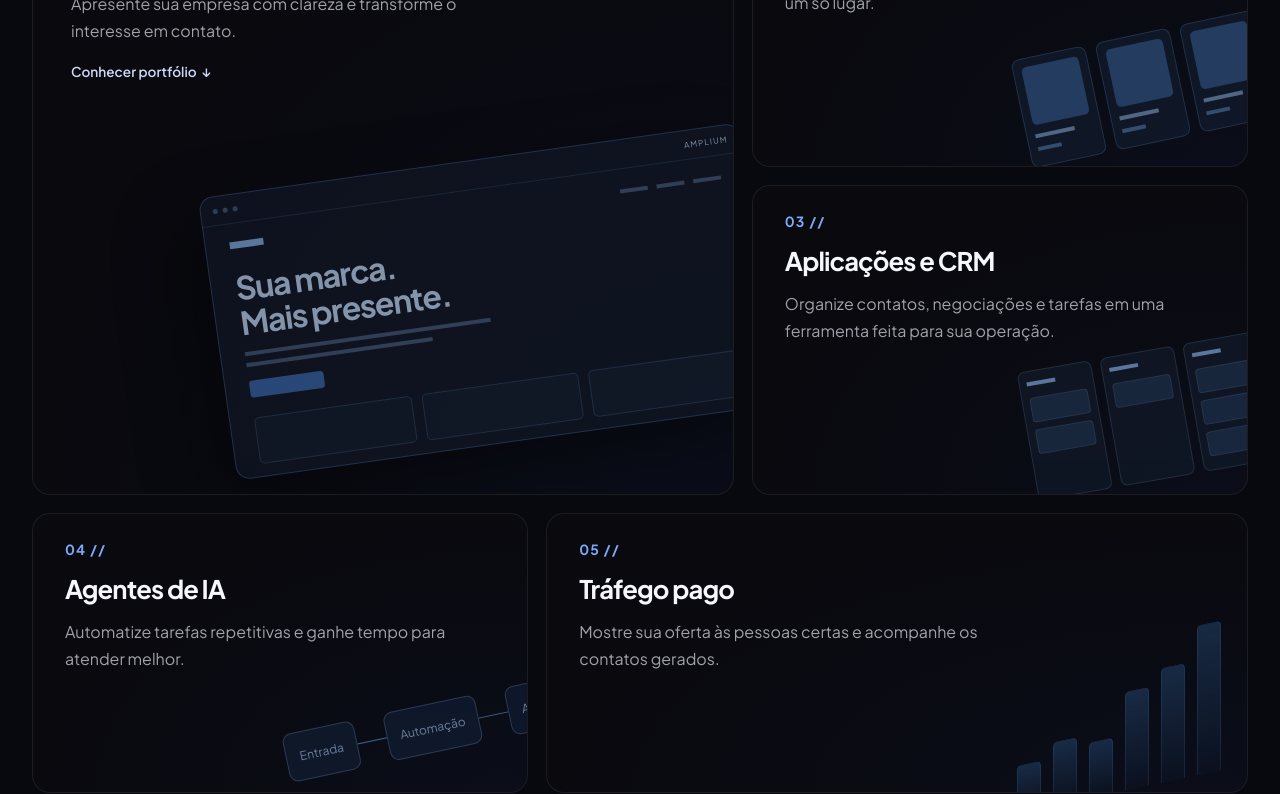
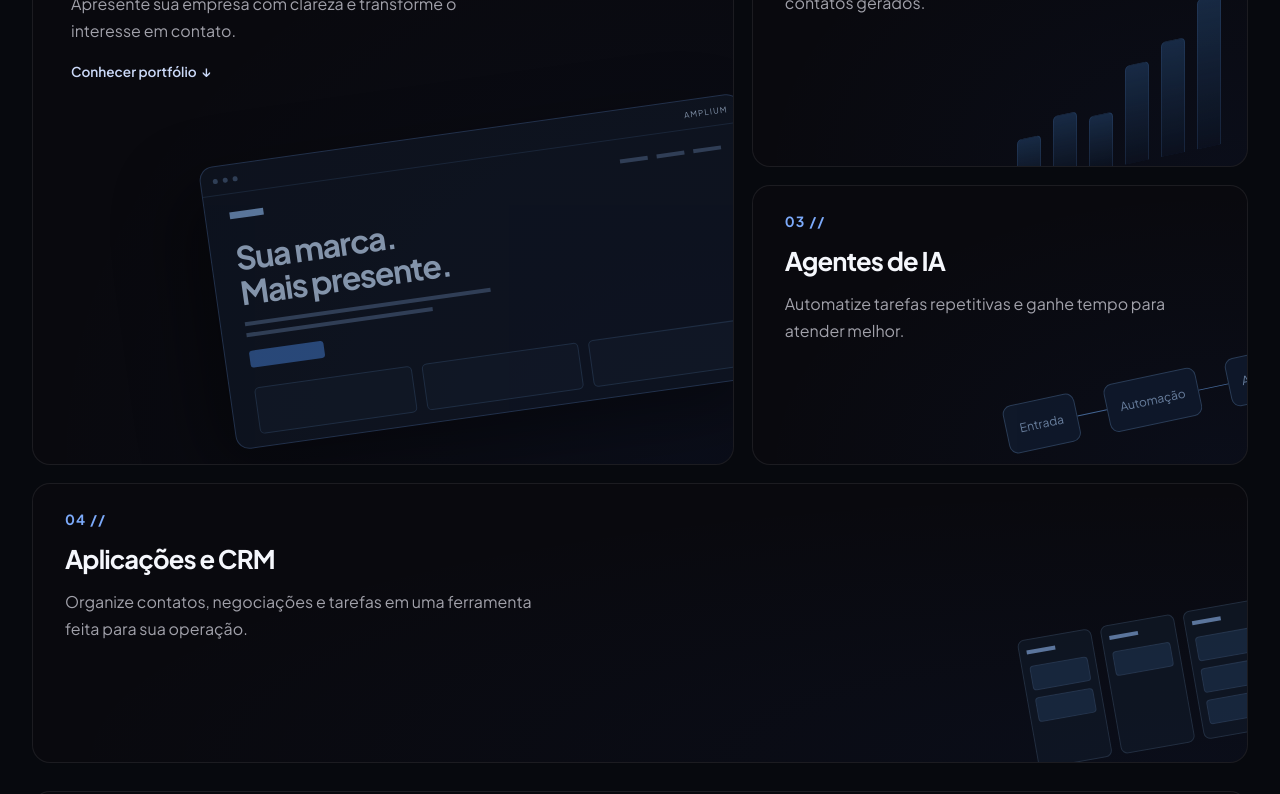
Before and after one commit to FranciscoNetoLima/amplium, a React (Vite) app: page / in a window 1280 px wide. Shown: the part 1320-2114 px from the top of the page. Built offline with nearby package versions, Linux system fonts and the light colour scheme.

Commit message:
refactor: reorder services and remove ecommerce offering

```diff
--- a/index.html
+++ b/index.html
@@ -22,7 +22,7 @@
     <meta property="og:type" content="website" />
     <meta
       name="description"
-      content="Sites, landing pages, e-commerce, sistemas e automações para ampliar as possibilidades do seu negócio."
+      content="Sites, landing pages, CRM, agentes de IA e tráfego pago para ampliar as possibilidades do seu negócio."
     />
     <link
       rel="preload"
--- a/services.css
+++ b/services.css
@@ -110,17 +110,18 @@
 .service-card--sites p {
   max-width: 400px;
 }
-.service-card--commerce,
-.service-card--crm {
+.service-card--ads,
+.service-card--automation {
   grid-column: span 5;
+}
+.service-card--ads {
   min-height: 310px;
 }
 .service-card--automation {
-  grid-column: span 5;
   min-height: 280px;
 }
-.service-card--ads {
-  grid-column: span 7;
+.service-card--crm {
+  grid-column: 1 / -1;
   min-height: 280px;
 }
 .service-card--automation p,
@@ -233,39 +234,6 @@
   border-radius: 5px;
   background: #75658c10;
 }
-.commerce-preview {
-  display: flex;
-  gap: 10px;
-  right: -20px;
-  bottom: 22px;
-  transform: rotate(-12deg);
-}
-.commerce-preview > div {
-  width: 76px;
-  height: 110px;
-  padding: 8px;
-  border: 1px solid #9380bf66;
-  border-radius: 8px;
-  background: #232032;
-}
-.commerce-preview span {
-  display: block;
-  height: 59px;
-  border-radius: 5px;
-  background: #69568c;
-}
-.commerce-preview i,
-.commerce-preview b {
-  display: block;
-  width: 40px;
-  height: 4px;
-  margin-top: 9px;
-  background: #a493c7;
-}
-.commerce-preview b {
-  width: 24px;
-  background: #766292;
-}
 .crm-preview {
   display: flex;
   gap: 9px;
@@ -358,11 +326,12 @@
   .service-card--sites {
     padding: 32px;
   }
-  .service-card--commerce,
-  .service-card--crm,
   .service-card--automation,
   .service-card--ads {
     grid-column: auto;
+  }
+  .service-card--crm {
+    grid-column: 1 / -1;
   }
   .service-card--sites {
     grid-column: 1 / -1;
@@ -388,7 +357,6 @@
   }
   .service-card,
   .service-card--sites,
-  .service-card--commerce,
   .service-card--crm,
   .service-card--automation,
   .service-card--ads {
@@ -400,7 +368,6 @@
   .service-card--sites {
     min-height: 470px;
   }
-  .service-card--commerce,
   .service-card--crm,
   .service-card--ads {
     min-height: 335px;
--- a/src/components/Hero.jsx
+++ b/src/components/Hero.jsx
@@ -79,10 +79,6 @@ export default function Hero() {
             {t('TRÁFEGO PAGO ')}
             <b aria-hidden="true">✦</b>
           </span>
-          <span className="marquee-item">
-            {t('E-COMMERCE ')}
-            <b aria-hidden="true">✦</b>
-          </span>
         </div>
       </div>
     </>
--- a/src/components/Navbar.jsx
+++ b/src/components/Navbar.jsx
@@ -3,12 +3,11 @@ import { t, useLanguage, localizedWhatsApp } from '../i18n.js';
 import LanguageSwitch from './LanguageSwitch.jsx';
 
 const services = [
-  ['servico-sites', 'Sites', 'Apresente melhor sua empresa.'],
-  ['servico-landing-pages', 'Landing pages', 'Transforme interesse em contatos.'],
-  ['servico-e-commerce', 'E-commerce', 'Facilite suas vendas online.'],
-  ['servico-aplicacoes-crm', 'Aplicações e CRM', 'Organize a operação e as vendas.'],
-  ['servico-automacoes-ia', 'Agentes de IA', 'Agilize tarefas e atendimento.'],
-  ['servico-trafego-pago', 'Tráfego pago', 'Alcance potenciais clientes.'],
+  ['servico-sites', 'Sites', 'Apresente melhor sua empresa.', 0],
+  ['servico-landing-pages', 'Landing pages', 'Transforme interesse em contatos.', 1],
+  ['servico-trafego-pago', 'Tráfego pago', 'Alcance potenciais clientes.', 5],
+  ['servico-automacoes-ia', 'Agentes de IA', 'Agilize tarefas e atendimento.', 4],
+  ['servico-aplicacoes-crm', 'Aplicações e CRM', 'Organize a operação e as vendas.', 3],
 ];
 
 function ServiceIcon({ index }) {
@@ -134,10 +133,10 @@ export default function Navbar() {
               </button>
               <div className="nav-solutions-panel" id="nav-solutions-panel" hidden={!solutionsOpen}>
                 <ul>
-                  {services.map(([id, name, benefit], index) => (
+                  {services.map(([id, name, benefit, icon]) => (
                     <li key={id}>
                       <a href={'#' + id} onClick={() => setSolutionsOpen(false)}>
-                        <ServiceIcon index={index} />
+                        <ServiceIcon index={icon} />
                         <span className="nav-service-copy">
                           <strong>{t(name)}</strong>
                           <span>{t(benefit)}</span>
--- a/src/components/Services.jsx
+++ b/src/components/Services.jsx
@@ -56,30 +56,36 @@ export default function Services() {
               {t('Conhecer portfólio')} <span aria-hidden="true">↓</span>
             </a>
           </article>
-          <article id="servico-e-commerce" className="service-card service-card--commerce reveal">
+          <article id="servico-trafego-pago" className="service-card service-card--ads reveal">
             <span className="service-number">02 //</span>
-            <h3>{t('E-commerce')}</h3>
-            <p>{t('Venda online com produtos, pagamentos e pedidos em um só lugar.')}</p>
-            <div className="service-visual commerce-preview" aria-hidden="true">
-              <div>
-                <span></span>
-                <i></i>
-                <b></b>
-              </div>
-              <div>
-                <span></span>
-                <i></i>
-                <b></b>
-              </div>
-              <div>
-                <span></span>
-                <i></i>
-                <b></b>
-              </div>
+            <h3>{t('Tráfego pago')}</h3>
+            <p>{t('Mostre sua oferta às pessoas certas e acompanhe os contatos gerados.')}</p>
+            <div className="service-visual ads-preview" aria-hidden="true">
+              <span></span>
+              <span></span>
+              <span></span>
+              <span></span>
+              <span></span>
+              <span></span>
+            </div>
+          </article>
+          <article
+            id="servico-automacoes-ia"
+            className="service-card service-card--automation reveal"
+          >
+            <span className="service-number">03 //</span>
+            <h3>{t('Agentes de IA')}</h3>
+            <p>{t('Automatize tarefas repetitivas e ganhe tempo para atender melhor.')}</p>
+            <div className="service-visual automation-preview" aria-hidden="true">
+              <span>{t('Entrada')}</span>
+              <i></i>
+              <span>{t('Automação')}</span>
+              <i></i>
+              <span>{t('Ação')}</span>
             </div>
           </article>
           <article id="servico-aplicacoes-crm" className="service-card service-card--crm reveal">
-            <span className="service-number">03 //</span>
+            <span className="service-number">04 //</span>
             <h3>{t('Aplicações e CRM')}</h3>
             <p>
               {t(
@@ -104,38 +110,10 @@ export default function Services() {
               </div>
             </div>
           </article>
-          <article
-            id="servico-automacoes-ia"
-            className="service-card service-card--automation reveal"
-          >
-            <span className="service-number">04 //</span>
-            <h3>{t('Agentes de IA')}</h3>
-            <p>{t('Automatize tarefas repetitivas e ganhe tempo para atender melhor.')}</p>
-            <div className="service-visual automation-preview" aria-hidden="true">
-              <span>{t('Entrada')}</span>
-              <i></i>
-              <span>{t('Automação')}</span>
-              <i></i>
-              <span>{t('Ação')}</span>
-            </div>
-          </article>
-          <article id="servico-trafego-pago" className="service-card service-card--ads reveal">
-            <span className="service-number">05 //</span>
-            <h3>{t('Tráfego pago')}</h3>
-            <p>{t('Mostre sua oferta às pessoas certas e acompanhe os contatos gerados.')}</p>
-            <div className="service-visual ads-preview" aria-hidden="true">
-              <span></span>
-              <span></span>
-              <span></span>
-              <span></span>
-              <span></span>
-              <span></span>
-            </div>
-          </article>
         </div>
         <article id="captacao" className="capture-card reveal" aria-labelledby="capture-heading">
           <div className="capture-copy">
-            <span className="service-number">06 //</span>
+            <span className="service-number">05 //</span>
             <span className="capture-label">{t('Para ampliar sua divulgação')}</span>
             <h3 id="capture-heading">{t('Da divulgação à negociação.')}</h3>
             <p className="capture-description">
--- a/src/components/Solutions.jsx
+++ b/src/components/Solutions.jsx
@@ -34,7 +34,7 @@ export default function Solutions() {
             </div>
             <div className="solutions-counter" aria-hidden="true">
               <span id="solution-current">01</span>
-              <span> / 07</span>
+              <span> / 06</span>
             </div>
           </div>
           <div className="solutions-viewport">
@@ -49,7 +49,7 @@ export default function Solutions() {
               <article
                 className="solution-card solution-web"
                 role="group"
-                aria-label={t('1 de 7: Conquistar confiança')}
+                aria-label={t('1 de 6: Conquistar confiança')}
               >
                 <div className="solution-art" aria-hidden="true">
                   <div className="solution-orbit"></div>
@@ -127,7 +127,7 @@ export default function Solutions() {
               <article
                 className="solution-card solution-landing"
                 role="group"
-                aria-label={t('2 de 7: Gerar oportunidades')}
+                aria-label={t('2 de 6: Gerar oportunidades')}
               >
                 <div className="solution-art" aria-hidden="true">
                   <div className="solution-orbit"></div>
@@ -203,87 +203,9 @@ export default function Solutions() {
                 </div>
               </article>
               <article
-                className="solution-card solution-commerce"
-                role="group"
-                aria-label={t('3 de 7: Facilitar a compra')}
-              >
-                <div className="solution-art" aria-hidden="true">
-                  <div className="solution-orbit"></div>
-                  <div className="solution-window">
-                    <div className="solution-chrome">
-                      <i></i>
-                      <i></i>
-                      <i></i>
-                      <span>{t('Sua loja')}</span>
-                    </div>
-                    <div className="solution-interface">
-                      <div className="solution-sidebar">
-                        <b>{t('A')}</b>
-                        <i></i>
-                        <i></i>
-                        <i></i>
-                      </div>
-                      <div className="solution-screen">
-                        <span className="solution-ui-label">{t('Jornada do cliente')}</span>
-                        <div className="solution-ui-content">
-                          <div className="solution-ui-tile">
-                            <i></i>
-                            <b>{t('Escolher e comprar')}</b>
-                            <span></span>
-                          </div>
-                          <div className="solution-ui-tile">
-                            <i></i>
-                            <b>{t('Acompanhar o pedido')}</b>
-                            <span></span>
-                          </div>
-                          <div className="solution-ui-chart">
-                            <i></i>
-                            <i></i>
-                            <i></i>
-                            <i></i>
-                            <i></i>
-                            <i></i>
-                          </div>
-                        </div>
-                      </div>
-                    </div>
-                  </div>
-                  <span className="solution-art-caption">{t('Facilitar a compra')}</span>
-                </div>
-                <div className="solution-copy">
-                  <div className="solution-meta">
-                    <span>{t('03 / Facilitar a compra')}</span>
-                    <span>{t('E-commerce')}</span>
-                  </div>
-                  <h3>{t('Loja virtual para vender online.')}</h3>
-                  <p className="solution-description">
-                    <strong>{t('Vender depende de trocar muitas mensagens?')}</strong>
-                    {t(
-                      ' Essa espera pode dificultar a compra. Reúna produtos, pagamento e pedidos para o cliente escolher e comprar com mais facilidade.',
-                    )}
-                  </p>
-                  <p className="solution-mobile-summary">
-                    {t('E-commerce com catálogo, pagamentos e pedidos em um só lugar.')}
-                  </p>
-                  <button type="button" className="solution-details" onClick={showDetail}>
-                    {t('Ver detalhes ')}
-                    <span aria-hidden="true">+</span>
-                  </button>
-                  <ul>
-                    <li>{t('Loja + pagamentos')}</li>
-                    <li>{t('Pedidos organizados')}</li>
-                    <li>{t('Atendimento conectado')}</li>
-                  </ul>
-                  <a href="#contato" className="solution-link">
-                    {t('Quero facilitar minhas vendas ')}
-                    <span aria-hidden="true">↗</span>
-                  </a>
-                </div>
-              </article>
-              <article
                 className="solution-card solution-crm"
                 role="group"
-                aria-label={t('4 de 7: Acompanhar negociações')}
+                aria-label={t('3 de 6: Acompanhar negociações')}
               >
                 <div className="solution-art" aria-hidden="true">
                   <div className="solution-orbit"></div>
@@ -330,7 +252,7 @@ export default function Solutions() {
                 </div>
                 <div className="solution-copy">
                   <div className="solution-meta">
-                    <span>{t('04 / Acompanhar negociações')}</span>
+                    <span>{t('03 / Acompanhar negociações')}</span>
                     <span>{t('CRM')}</span>
                   </div>
                   <h3>{t('CRM para organizar suas negociações.')}</h3>
@@ -363,7 +285,7 @@ export default function Solutions() {
               <article
                 className="solution-card solution-automation"
                 role="group"
-                aria-label={t('5 de 7: Agilizar o atendimento')}
+                aria-label={t('4 de 6: Agilizar o atendimento')}
               >
                 <div className="solution-art" aria-hidden="true">
                   <div className="solution-orbit"></div>
@@ -410,7 +332,7 @@ export default function Solutions() {
                 </div>
                 <div className="solution-copy">
                   <div className="solution-meta">
-                    <span>{t('05 / Agilizar o atendimento')}</span>
+                    <span>{t('04 / Agilizar o atendimento')}</span>
                     <span>{t('Agentes de IA')}</span>
                   </div>
                   <h3>{t('Agentes de IA para atendimento.')}</h3>
@@ -441,7 +363,7 @@ export default function Solutions() {
               <article
                 className="solution-card solution-ads"
                 role="group"
-                aria-label={t('6 de 7: Simplificar a operação')}
+                aria-label={t('5 de 6: Simplificar a operação')}
               >
                 <div className="solution-art" aria-hidden="true">
                   <div className="solution-orbit"></div>
@@ -488,7 +410,7 @@ export default function Solutions() {
                 </div>
                 <div className="solution-copy">
                   <div className="solution-meta">
-                    <span>{t('06 / Simplificar a operação')}</span>
+                    <span>{t('05 / Simplificar a operação')}</span>
                     <span>{t('Aplicações sob medida')}</span>
                   </div>
                   <h3>{t('Sistemas e automações sob medida.')}</h3>
@@ -523,7 +445,7 @@ export default function Solutions() {
               <article
                 className="solution-card solution-capture"
                 role="group"
-                aria-label={t('7 de 7: Decidir com clareza')}
+                aria-label={t('6 de 6: Decidir com clareza')}
               >
                 <div className="solution-art" aria-hidden="true">
                   <div className="solution-orbit"></div>
@@ -570,7 +492,7 @@ export default function Solutions() {
                 </div>
                 <div className="solution-copy">
                   <div className="solution-meta">
-                    <span>{t('07 / Decidir com clareza')}</span>
+                    <span>{t('06 / Decidir com clareza')}</span>
                     <span>{t('Dashboard')}</span>
                   </div>
                   <h3>{t('Painel de resultados do seu negócio.')}</h3>
--- a/src/i18n.js
+++ b/src/i18n.js
@@ -35,8 +35,8 @@ export function t(value) {
       : value.replace(reversePhrases, (key) => reverse[key]);
   if (english[text]) return value.replace(text, english[text]);
   if (/^Etapa \d de 3$/.test(text)) return text.replace('Etapa', 'Step').replace(' de ', ' of ');
-  if (/^\d de 7: /.test(text))
-    return text.replace(' de 7:', ' of 7:').replace(phrases, (key) => english[key]);
+  if (/^\d de 6: /.test(text))
+    return text.replace(' de 6:', ' of 6:').replace(phrases, (key) => english[key]);
   return value.replace(phrases, (key) => english[key]);
 }
 
@@ -67,8 +67,8 @@ function updateMetadata() {
       : 'Amplium — Tecnologia que amplia negócios';
   const description =
     language === 'en'
-      ? 'Websites, landing pages, e-commerce, systems and automation to expand your business possibilities.'
-      : 'Sites, landing pages, e-commerce, sistemas e automações para ampliar as possibilidades do seu negócio.';
+      ? 'Websites, landing pages, CRM, AI agents, and paid advertising to expand your business possibilities.'
+      : 'Sites, landing pages, CRM, agentes de IA e tráfego pago para ampliar as possibilidades do seu negócio.';
   document.querySelector('meta[name="description"]')?.setAttribute('content', description);
   document.querySelector('meta[property="og:title"]')?.setAttribute('content', document.title);
   document.querySelector('meta[property="og:description"]')?.setAttribute('content', description);
--- a/src/translations.json
+++ b/src/translations.json
@@ -442,12 +442,10 @@
   "Sistemas e automações sob medida.": "Custom software and automation.",
   "Painel de resultados do seu negócio.": "A dashboard for your business results.",
   "Veja qual solução atende ao seu objetivo: sites, captação de contatos, CRM, IA e sistemas.": "Find the solution for your goal: websites, lead generation, CRM, AI, and custom software.",
-  "E-commerce com catálogo, pagamentos e pedidos em um só lugar.": "E-commerce with products, payments, and orders in one place.",
   "CRM com histórico de contatos, propostas e lembretes de retorno.": "CRM with contact history, proposals, and follow-up reminders.",
   "Agentes de IA respondem dúvidas e encaminham o contato à sua equipe.": "AI agents answer questions and route inquiries to your team.",
   "Aplicações sob medida conectam ferramentas e automatizam tarefas.": "Custom applications connect tools and automate tasks.",
   "Dashboard que reúne dados de campanhas, contatos e vendas.": "A dashboard bringing together campaign, contact, and sales data.",
-  "E-commerce": "E-commerce",
   "CRM": "CRM",
   "Aplicações sob medida": "Custom applications",
   "Dashboard": "Dashboard"
```
